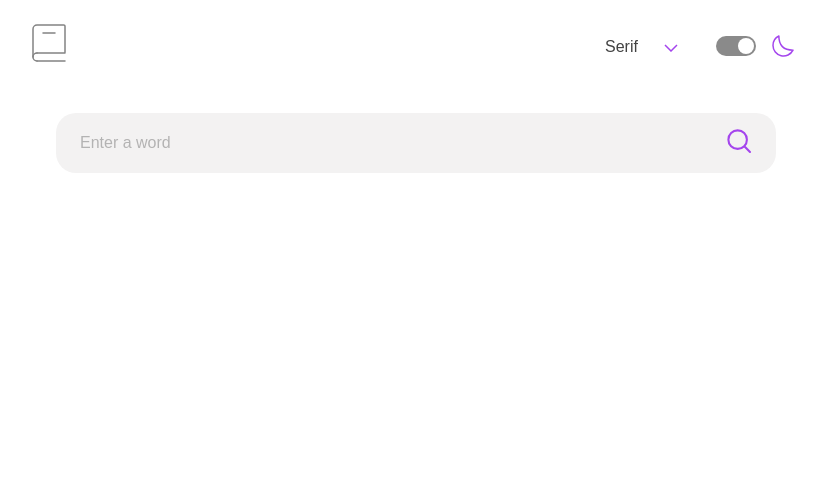
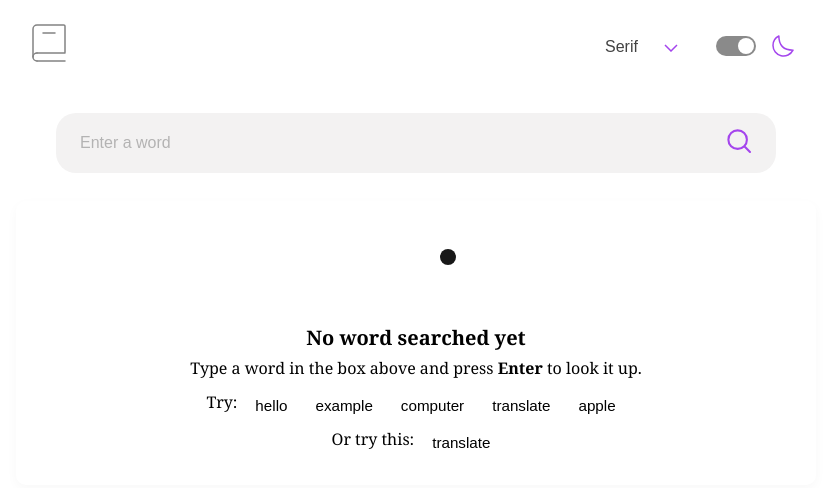
Before and after one commit to ATRam3/dictionary-app, a React (Vite) app: page / in a window 1280 px wide. Shown: the top 488 px of the page, without its empty margins (224-1049 px from the left). Built offline with nearby package versions, Linux system fonts and the light colour scheme.

Commit message:
add some features like empty state if any is searched

```diff
--- /dev/null
+++ b/src/components/EmptyState.jsx
@@ -0,0 +1,57 @@
+// EmptyState component (place near top of file or in a separate file)
+const EmptyState = ({ onPick, suggestions }) => {
+  // pick a random suggestion to display visually
+  const random = suggestions[Math.floor(Math.random() * suggestions.length)];
+
+  return (
+    <div className="empty-state" role="region" aria-label="No search yet">
+      {/* simple inline SVG illustration (optional) */}
+      <div className="empty-illustration" aria-hidden="true">
+        <svg width="120" height="80" viewBox="0 0 120 80">
+          <rect
+            x="8"
+            y="12"
+            width="104"
+            height="56"
+            rx="8"
+            fill="none"
+            stroke="var(--muted)"
+            strokeWidth="2"
+          />
+          <circle cx="92" cy="28" r="8" fill="var(--muted)" />
+          <path d="M18 28h58" stroke="var(--muted)" strokeWidth="2" />
+          <path d="M18 40h58" stroke="var(--muted)" strokeWidth="2" />
+        </svg>
+      </div>
+
+      <h2>No word searched yet</h2>
+      <p className="muted">
+        Type a word in the box above and press <strong>Enter</strong> to look it
+        up.
+      </p>
+
+      <div className="examples">
+        <span>Try: </span>
+        {suggestions.map((s) => (
+          <button
+            key={s}
+            type="button"
+            className="example-btn"
+            onClick={() => onPick(s)}
+          >
+            {s}
+          </button>
+        ))}
+      </div>
+
+      <div className="random">
+        <span>Or try this: </span>
+        <button className="random-btn" onClick={() => onPick(random)}>
+          {random}
+        </button>
+      </div>
+    </div>
+  );
+};
+
+export default EmptyState;
--- a/src/components/SearchBar.jsx
+++ b/src/components/SearchBar.jsx
@@ -3,6 +3,15 @@ import submitImg from "../assets/images/icon-search.svg";
 import "../styles/SearchBar.css";
 import { CircleLoader } from "react-spinners";
 import playIcon from "../assets/images/icon-play.svg";
+import EmptyState from "../components/EmptyState";
+
+const starterSuggestions = [
+  "hello",
+  "example",
+  "computer",
+  "translate",
+  "apple",
+];
 const PauseIconInline = () => (
   // small inline SVG for pause (no extra asset needed)
   <svg width="35" height="35" viewBox="0 0 24 24" aria-hidden="true">
@@ -185,6 +194,16 @@ const SearchBar = () => {
         </div>
       )}
       {error && <p className="error">error: {error}</p>}
+
+      {!loading && !error && !result && (
+        <EmptyState
+          suggestions={starterSuggestions}
+          onPick={(word) => {
+            setWord(word);
+            searchWord(word);
+          }}
+        />
+      )}
       {result && (
         <div className="result">
           {/* save access for the first entry*/}
--- a/src/styles/SearchBar.css
+++ b/src/styles/SearchBar.css
@@ -169,3 +169,50 @@ footer a {
 footer ul li {
   list-style: none;
 }
+
+.empty-state {
+  margin-top: 28px;
+  text-align: center;
+  color: var(--text);
+  padding: 28px;
+  border-radius: 10px;
+  background: var(--surface); /* subtle background makes it feel intentional */
+  box-shadow: 0 4px 12px rgba(0, 0, 0, 0.03);
+}
+.empty-illustration {
+  margin: 0 auto 10px;
+  opacity: 0.9;
+}
+.empty-state h2 {
+  margin: 6px 0;
+  font-size: 1.25rem;
+}
+.empty-state .muted {
+  color: var(--muted);
+  margin: 6px 0 12px;
+}
+
+.examples,
+.random {
+  display: flex;
+  justify-content: center;
+  gap: 8px;
+  flex-wrap: wrap;
+  margin-top: 8px;
+}
+
+.example-btn,
+.random-btn {
+  background: transparent;
+  border: 1px solid var(--muted);
+  padding: 6px 10px;
+  border-radius: 999px;
+  cursor: pointer;
+  font-size: 0.95rem;
+}
+
+.example-btn:hover,
+.random-btn:hover {
+  background: var(--muted);
+  color: white;
+}
```
